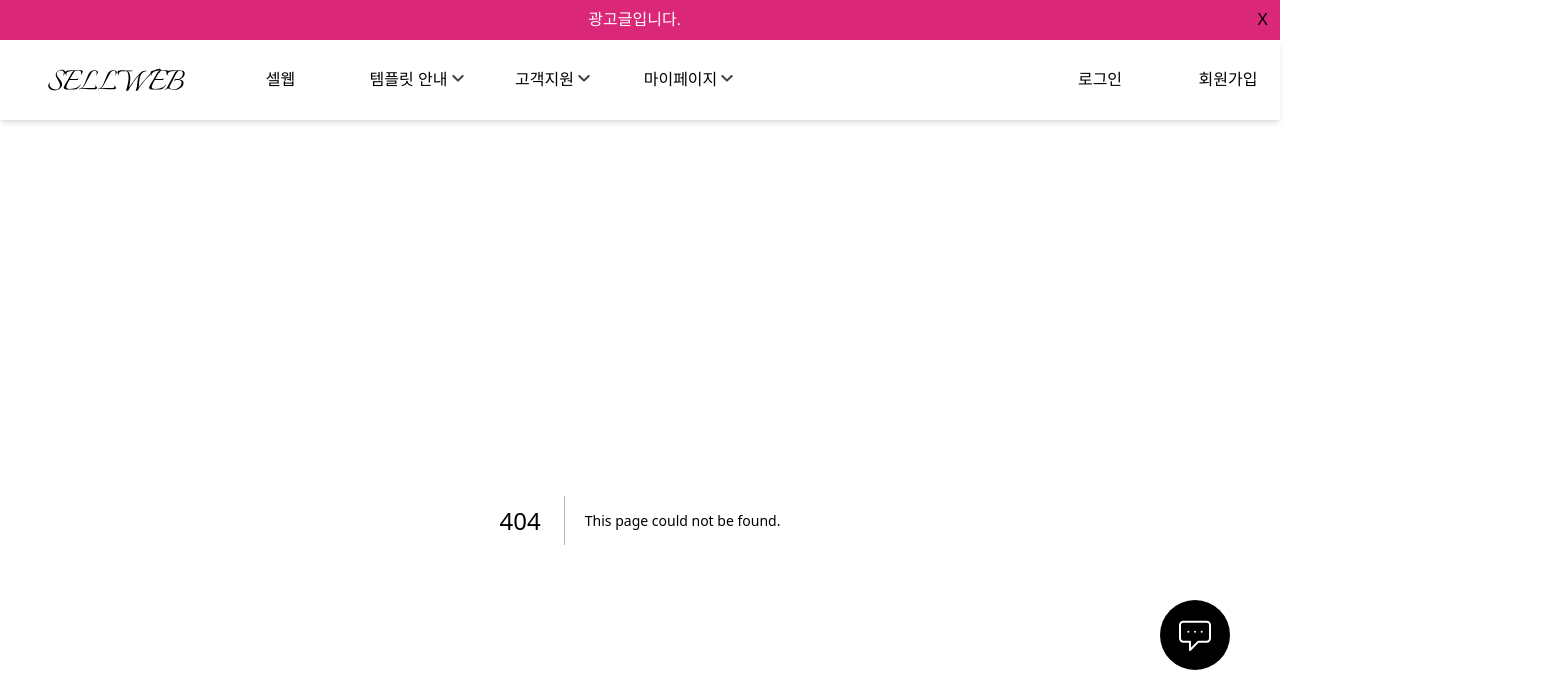
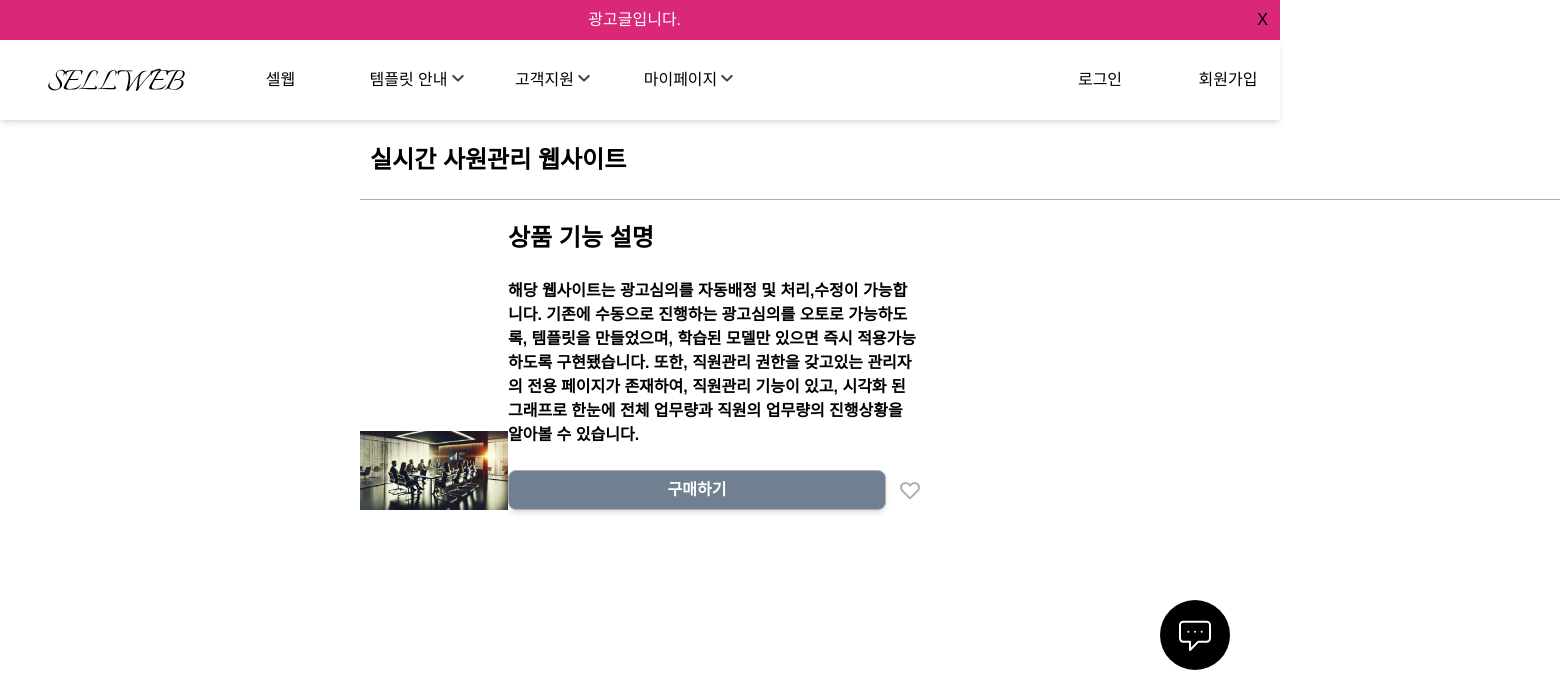
Before and after one commit to Hyun-EG/SP-sellweb, a Next.js app: page /temp/detail in a window 1280 px wide. Before the commit this address had no page. Shown: the top 698 px of the page, 1560 px wide, since content can reach past the window. Built offline with nearby package versions, Linux system fonts and the light colour scheme; a web font is replaced by a local one.

Commit message:
Design: 디테일 카드 컴포넌트 디자인 추가

```diff
--- /dev/null
+++ b/src/app/temp/detail/page.tsx
@@ -0,0 +1,24 @@
+import React from 'react';
+import TemplateCardDetail from '../../../components/TemplateCardDetail';
+import TitleBox from '@/components/TitleBox';
+
+const page = () => {
+  return (
+    <>
+      <TitleBox title="실시간 사원관리 웹사이트" />
+      <TemplateCardDetail
+        title="상품 기능 설명"
+        subscription="해당 웹사이트는 광고심의를 자동배정 및 처리,수정이 가능합니다.
+기존에 수동으로 진행하는 광고심의를 오토로 가능하도록,
+템플릿을 만들었으며, 학습된 모델만 있으면 즉시 적용가능하도록
+구현됐습니다.
+
+또한, 직원관리 권한을 갖고있는 관리자의 전용 페이지가 존재하여,
+직원관리 기능이 있고,  시각화 된 그래프로
+한눈에 전체 업무량과 직원의 업무량의 진행상황을 알아볼 수 있습니다."
+      />
+    </>
+  );
+};
+
+export default page;
--- /dev/null
+++ b/src/components/TemplateCardDetail.tsx
@@ -0,0 +1,68 @@
+'use client';
+
+import { useState } from 'react';
+import Image from 'next/image';
+import Button from './Button';
+import fillHeartIcon from '../../public/svgs/icon-fillHeart.svg';
+import emptyHeartIcon from '../../public/svgs/icon-emptyHeart.svg';
+import dummyImage from '../../public/bgs/bg-meeting.webp';
+
+interface TemplateCardProps {
+  title?: string;
+  subscription?: string;
+  borderRadius?: number;
+}
+
+const TemplateCardDetail = ({
+  title,
+  subscription,
+  borderRadius,
+}: TemplateCardProps) => {
+  const cardStyle = {
+    borderRadius: `${borderRadius}px`,
+  };
+
+  const [isHeart, setIsHeart] = useState(false);
+  return (
+    <>
+      <div
+        style={cardStyle}
+        className="flex justify-between items-end w-[100%] h-[290px] mt-[20px]"
+      >
+        <div className="flex flex-col justify-evenly w-[45%]">
+          <Image src={dummyImage} alt="사원관리 이미지" />
+        </div>
+        <div className="flex flex-col justify-between w-[500px] h-[100%]">
+          {' '}
+          <h2 className="text-[24px] font-bold">{title}</h2>
+          <p className="whitespace-wrap font-bold">{subscription}</p>
+          <div className="flex justify-between items-center">
+            <Button
+              theme="white"
+              state="default"
+              width={400}
+              height={40}
+              color="slateGray"
+            >
+              구매하기
+            </Button>
+            <div className="flex flex-col items-center">
+              <div
+                onClick={() => setIsHeart(!isHeart)}
+                className="cursor-pointer items-center"
+              >
+                <Image
+                  src={isHeart ? fillHeartIcon : emptyHeartIcon}
+                  alt="찜하기 하트 아이콘"
+                  className="flex items-center ml-3"
+                />
+              </div>
+            </div>
+          </div>
+        </div>
+      </div>
+    </>
+  );
+};
+
+export default TemplateCardDetail;
--- a/src/components/TitleBox.tsx
+++ b/src/components/TitleBox.tsx
@@ -6,7 +6,7 @@ type TitleProps = {
 
 const TitleBox = ({ title }: TitleProps) => {
   return (
-    <div className="w-[1200px] h-[80px] p-[10px] flex justify-start items-center text-[24px]  border-b border-[#afafaf]">
+    <div className="w-[1200px] h-[80px] p-[10px] flex justify-start items-center text-[24px]  border-b border-[#afafaf] font-bold">
       {title}
     </div>
   );
```
